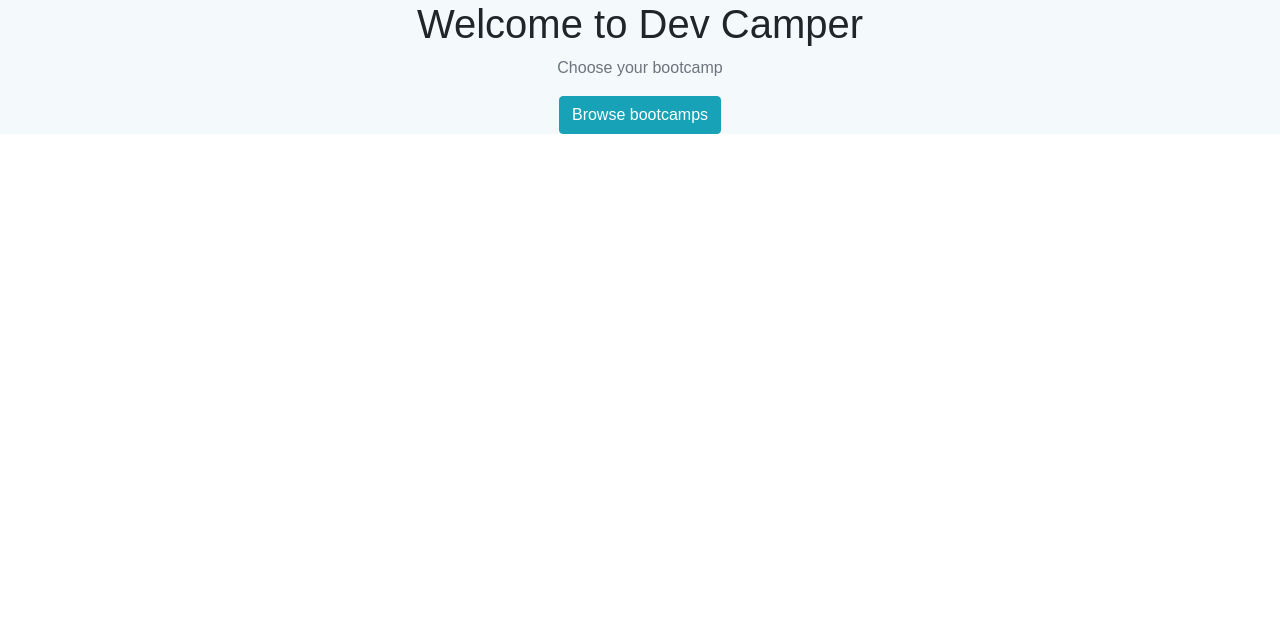
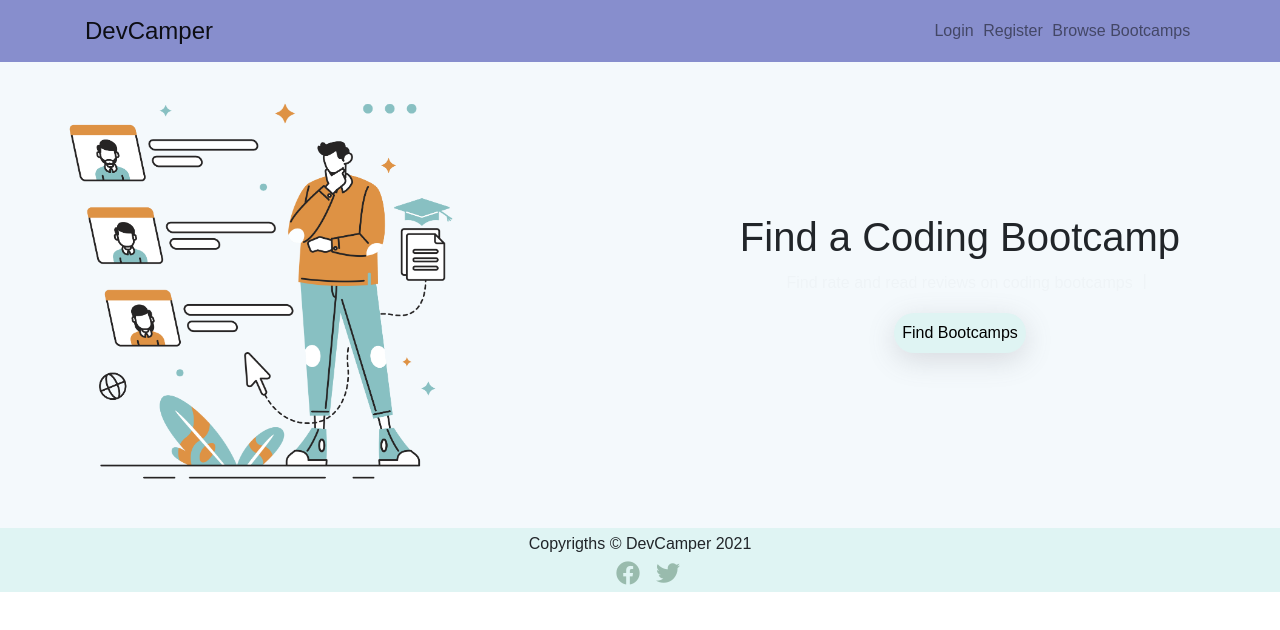
Before and after one commit to MaximeDante/Dev-camper-client, a Vue app: page / in a window 1280 px wide. Shown: the top 630 px of the page. Built offline with nearby package versions, Linux system fonts and the light colour scheme.

Commit message:
added basic routing and app init

```diff
--- a/package.json
+++ b/package.json
@@ -13,6 +13,7 @@
     "@fortawesome/fontawesome-free": "^5.15.2",
     "@sweetalert2/theme-bootstrap-4": "^4.0.2",
     "animate.js": "^2.0.2",
+    "animejs": "^3.2.1",
     "axios": "^0.21.1",
     "bootstrap": "^4.6.0",
     "bootstrap-vue": "^2.21.2",
--- a/src/App.vue
+++ b/src/App.vue
@@ -1,17 +1,20 @@
 <template>
-	<div class="text-center" id="app">
-		<h1 class="text-center">Welcome to Dev Camper</h1>
-		<p class="text-muted text-center">Choose your bootcamp</p>
-		<b-button variant="info">
-       Browse bootcamps
-    </b-button>
+	<div id="app">
+		<Header/>
+		<router-view></router-view>
+		<Footer/>
 	</div>
 </template>
 
 <script>
+import Header from '@/components/Header'
+import Footer from '@/components/Footer'
 export default {
 	name: "App",
-	components: {},
+	components: {
+		Header: Header,
+		Footer: Footer,
+	},
 };
 </script>
 
--- /dev/null
+++ b/src/components/Footer.vue
@@ -0,0 +1,46 @@
+<template>
+	<div class="footer">
+		<div class="footer-copyright mt-1">
+			<p class="m-0">Copyrigths &copy; DevCamper {{ fullYear }}</p>
+		</div>
+		<div class="footer-social">
+			<a href="#"><i class="fab fa-facebook"></i></a>
+			<a href="#"><i class="fab fa-twitter"></i></a>
+		</div>
+	</div>
+</template>
+
+<script>
+export default {
+	data() {
+		return {};
+	},
+	computed: {
+		fullYear() {
+			return new Date().getFullYear();
+		},
+	},
+	watch: {},
+	methods() {},
+};
+</script>
+
+<style scoped>
+.footer {
+	background: var(--fourth-color);
+	display: flex;
+	flex-direction: column;
+    justify-content: center;
+    align-items: center;
+
+}
+.footer-social a {
+	color: var(--fifth-color);
+    margin-left: 1rem;
+    font-size: 1.5rem;
+}
+.footer-social a:hover {
+	color: var(--first-color);
+}
+
+</style>
--- /dev/null
+++ b/src/components/Header.vue
@@ -0,0 +1,64 @@
+<template>
+	<b-navbar fixed toggleable class="navbar">
+		<div class="container">
+			<b-navbar-brand class="nav-brand"  href="#">DevCamper</b-navbar-brand>
+			<b-navbar-nav class="nav-items">
+				<b-nav-item class="nav-item ">Login</b-nav-item>
+				<b-nav-item class="nav-item ">Register</b-nav-item>
+				<b-nav-item class="nav-item ">Browse Bootcamps</b-nav-item>
+			</b-navbar-nav>
+		</div>
+	</b-navbar>
+</template>
+
+<script>
+export default {};
+</script>
+
+<style scoped>
+.nav-brand {
+	font-size: 1.5rem;
+}
+.navbar {
+	background: var(--first-color);
+}
+
+.nav-items {
+	display: flex;
+	flex-direction: row;
+	justify-content: space-evenly;
+}
+
+.nav-item {
+	position: relative;
+	margin: 0 0.3rem;
+}
+
+.nav-item:hover::after {
+	cursor: pointer;
+	content: "";
+	position: absolute;
+	left: 10%;
+	right: 10%;
+	bottom: 0;
+	border: 2px solid var(--second-color);
+}
+
+@media (max-width: 768px) {
+    .container{
+        display: flex;
+        flex-direction: column;
+        justify-content: center;
+        align-items: center;
+    }
+    .nav-items{
+        display: flex;
+        flex-direction: column;
+        align-items: center;
+        justify-content: center;
+    }
+
+}
+
+
+</style>
--- /dev/null
+++ b/src/components/UI/AppButton.vue
@@ -0,0 +1,65 @@
+<template>
+  <button
+    class="button"
+    :class="btnStyle"
+    v-bind="$attrs"
+    v-on="$listeners"><slot /></button>
+</template>
+
+<script>
+export default {
+  name: 'AppButton',
+  props: {
+    btnStyle: {
+      type: String,
+      default: ''
+    }
+  }
+}
+</script>
+
+
+<style scoped>
+.button {
+  font: bold;
+  background-color: black;
+  color: white;
+  padding: 7px;
+  cursor: pointer;
+  border: 1px solid black;
+  border-radius: 25px;
+  box-shadow: rgba(100, 100, 111, 0.2) 0px 7px 29px 0px;
+}
+
+.button:hover,
+.button:active {
+  background-color: rgb(51, 51, 51);
+  border: 1px solid black;
+  box-shadow: rgba(100, 100, 111, 0.2) 0px 7px 29px 0px;
+}
+
+.inverted {
+  background-color: var(--fourth-color);
+  color: black;
+  border: 1px solid transparent;
+}
+
+.inverted:hover,
+.inverted:active {
+  background-color: var(--second-color);
+  border: 2px solid transparent;
+}
+
+.cancel {
+  background-color: red;
+  color: white;
+  border: 1px solid transparent;
+}
+
+.cancel:hover,
+.cancel:active {
+  background-color: salmon;
+  border: 1px solid transparent;
+  color: white;
+}
+</style>
--- a/src/main.js
+++ b/src/main.js
@@ -1,6 +1,6 @@
 import Vue from 'vue'
 import App from './App.vue'
-
+import router from './router'
 import plugins from './plugins'
 
 
@@ -11,6 +11,7 @@ import '@fortawesome/fontawesome-free/css/all.css'
 Vue.config.productionTip = false
 
 new Vue({
+  router,
   plugins,
   render: h => h(App),
 }).$mount('#app')
--- a/src/plugins/components.js
+++ b/src/plugins/components.js
@@ -0,0 +1,5 @@
+import Vue from 'vue';
+import AppButton from '../components/UI/AppButton';
+
+
+Vue.component('AppButton', AppButton)
--- a/src/router/index.js
+++ b/src/router/index.js
@@ -0,0 +1,26 @@
+import Vue from 'vue'
+import VueRouter from 'vue-router'
+
+
+Vue.use(VueRouter)
+
+const routes = [
+    {
+        path: '/',
+        name: 'Home',
+        component: () => import('@/views/Home.vue')
+    },
+    {
+        path: '*',
+        redirect: {name: '404'},
+    }
+]
+
+
+Vue.router = new VueRouter({
+    mode: 'history',
+    base: process.env.BASE_URL,
+    routes
+})
+
+export default Vue.router
--- /dev/null
+++ b/src/views/Home.vue
@@ -0,0 +1,141 @@
+<template>
+	<section class="home-container mb-4">
+		<div class="home-container__image">
+			<b-img :src="image" fluid alt="home-image" />
+		</div>
+		<div class="home-container__text">
+			<h1>Find a Coding Bootcamp</h1>
+			<p class="ml11">
+				<span class="text-wrapper">
+					<span class="line line1">|</span>
+					<span class="letters"
+						>Find rate and read reviews on coding bootcamps
+					</span>
+				</span>
+			</p>
+			<AppButton type="button" btn-style="inverted">Find Bootcamps</AppButton>
+		</div>
+	</section>
+</template>
+
+<script>
+import anime from "animejs/lib/anime.es.js";
+export default {
+	name: "Home",
+	components: {},
+	data() {
+		return {
+			image: require("@/assets/img/home-image.png"),
+		};
+	},
+	mounted() {
+		// Wrap every letter in a span
+		var textWrapper = document.querySelector(".ml11 .letters");
+		textWrapper.innerHTML = textWrapper.textContent.replace(
+			/([^\00-\80]|\w)/g,
+			"<span class='letter'>$&</span>"
+		);
+
+		anime
+			.timeline({ loop: true })
+			.add({
+				targets: ".ml11 .line",
+				scaleY: [0, 1],
+				opacity: [0.5, 1],
+				easing: "easeOutExpo",
+				duration: 700,
+			})
+			.add({
+				targets: ".ml11 .line",
+				translateX: [
+					0,
+					document.querySelector(".ml11 .letters").getBoundingClientRect()
+						.width + 10,
+				],
+				easing: "easeOutExpo",
+				duration: 700,
+				delay: 100,
+			})
+			.add({
+				targets: ".ml11 .letter",
+				opacity: [0, 1],
+				easing: "easeOutExpo",
+				duration: 600,
+				offset: "-=775",
+				delay: (el, i) => 34 * (i + 1),
+			})
+			.add({
+				targets: ".ml11",
+				opacity: 0,
+				duration: 1000,
+				easing: "easeOutExpo",
+				delay: 1000,
+			});
+	},
+	computed: {},
+	watch: {},
+	methods: {},
+};
+</script>
+
+<style>
+.home-container {
+	display: grid;
+	grid-template-columns: 50% 50%;
+	grid-auto-rows: minmax(50px, auto);
+}
+
+.home-container__image{
+	width: 79%;
+}
+
+.home-container__text {
+	display: flex;
+	flex-direction: column;
+	justify-content: center;
+	align-items: center;
+    text-align: center;
+    word-wrap: break-word;
+
+}
+
+@media (max-width: 768px) {
+	.home-container {
+		grid-template-columns: auto;
+		grid-auto-rows: minmax(50px, auto);
+	}
+
+}
+
+/* Animeted Text */
+.ml11 {
+}
+
+.ml11 .text-wrapper {
+	position: relative;
+	display: inline-block;
+	padding-top: 0.1em;
+	padding-right: 0.05em;
+	padding-bottom: 0.15em;
+}
+
+.ml11 .line {
+	opacity: 0;
+	position: absolute;
+	left: 0;
+	height: 100%;
+	width: 3px;
+	background-color: #fff;
+	transform-origin: 0 50%;
+}
+
+.ml11 .line1 {
+	top: 0;
+	left: 0;
+}
+
+.ml11 .letter {
+	display: inline-block;
+	line-height: 1em;
+}
+</style>
```
Also changed, not shown: src/layouts/DefaultLayout.vue (added, +35 -0 lines), src/assets/img/home-image.png (added), src/assets/styles/custom.css (line endings or trailing spaces), 1 other file (tests, documents, lock files or other folders).
